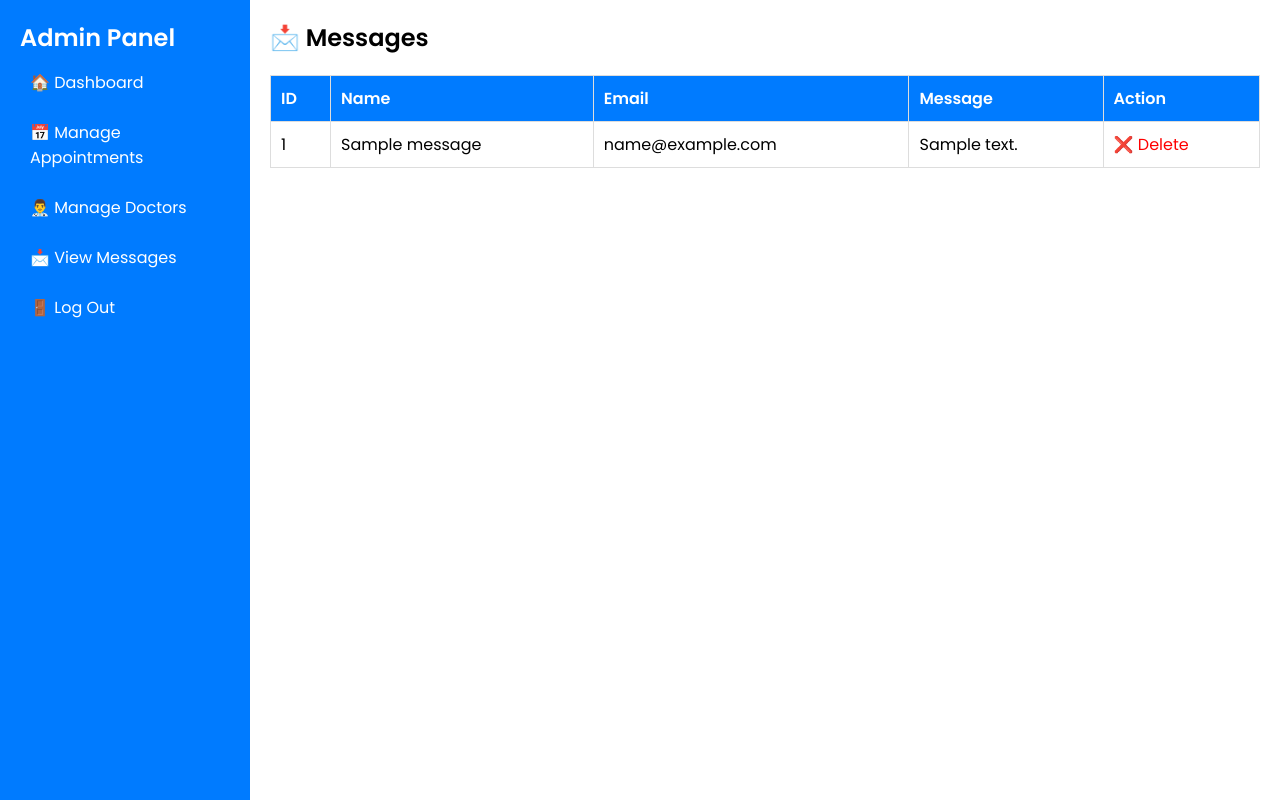
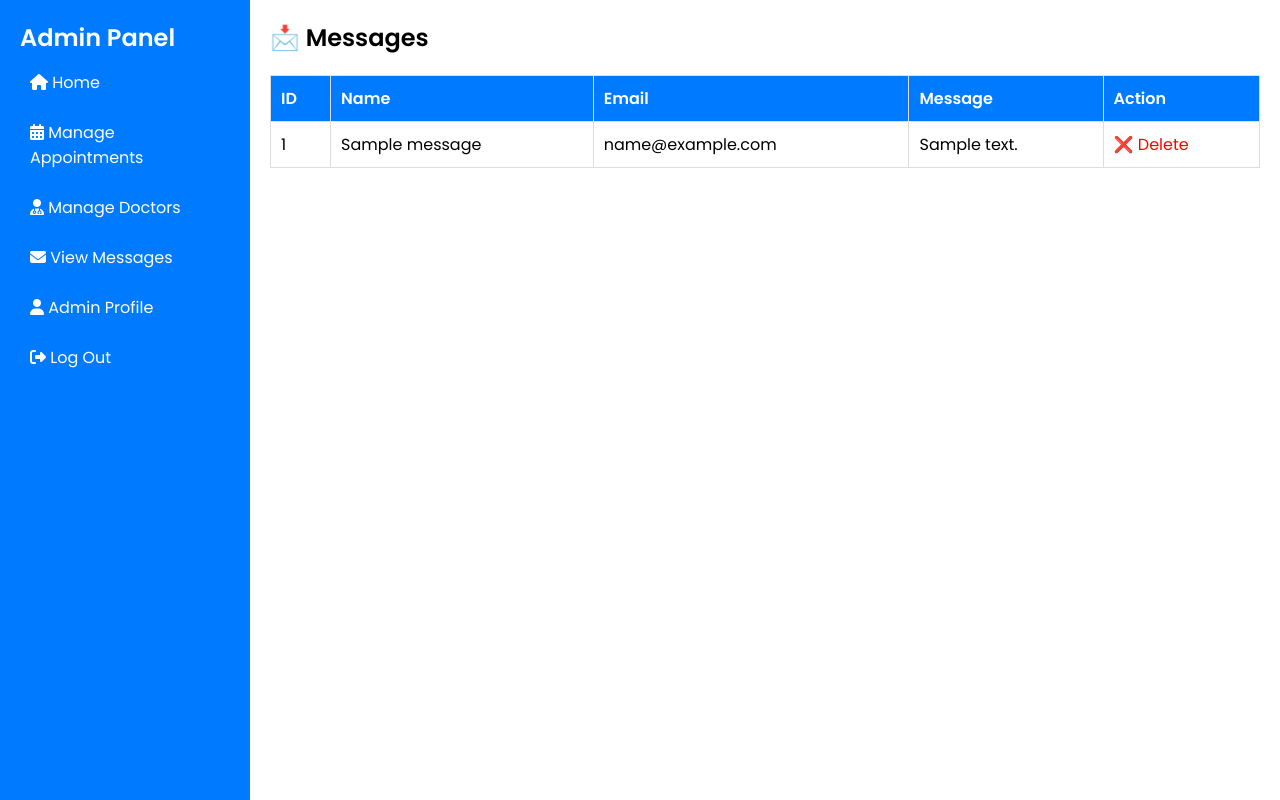
Before and after one commit to japheth-shiundu/telemedicine, a PHP site: page /admin-panel/messages.php in a window 1280 px wide. Run offline with PHP 8.4, Linux system fonts and the light colour scheme; a user stored in the database is signed in; tables that the repository leaves empty hold one stand-in row (values such as "Sample post").

Commit message:
Update messages.php

```diff
--- a/admin-panel/messages.php
+++ b/admin-panel/messages.php
@@ -31,6 +31,7 @@
     <meta name="viewport" content="width=device-width, initial-scale=1.0">
     <title>Admin Messages</title>
     <link href="https://fonts.googleapis.com/css2?family=Poppins:wght@300;400;600&display=swap" rel="stylesheet">
+    <link rel="stylesheet" href="https://cdnjs.cloudflare.com/ajax/libs/font-awesome/6.4.2/css/all.min.css">
     <style>
         * { font-family: 'Poppins', sans-serif; margin: 0; padding: 0; box-sizing: border-box; }
         body { display: flex; height: 100vh; }
@@ -47,11 +48,12 @@
 <body>
     <div class="sidebar">
         <h2>Admin Panel</h2>
-        <a href="dashboard.php">🏠 Dashboard</a>
-        <a href="manage_appointments.php">📅 Manage Appointments</a>
-        <a href="manage_doctors.php">👨‍⚕️ Manage Doctors</a>
-        <a href="messages.php">📩 View Messages</a>
-        <a href="logout.php">🚪 Log Out</a>
+        <a href="index.php"><i class="fas fa-home"></i> Home</a>
+        <a href="manage_appointments.php"><i class="fas fa-calendar-alt"></i> Manage Appointments</a>
+        <a href="manage_doctors.php"><i class="fas fa-user-md"></i> Manage Doctors</a>
+        <a href="messages.php"><i class="fas fa-envelope"></i> View Messages</a>
+        <a href="profile.php"><i class="fas fa-user"></i> Admin Profile</a>
+        <a href="logout.php"><i class="fas fa-sign-out-alt"></i> Log Out</a>
     </div>
     <div class="content">
         <h2>📩 Messages</h2>
```
